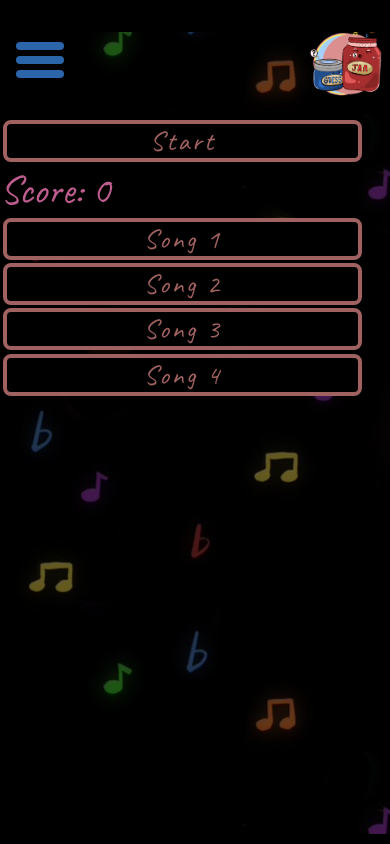
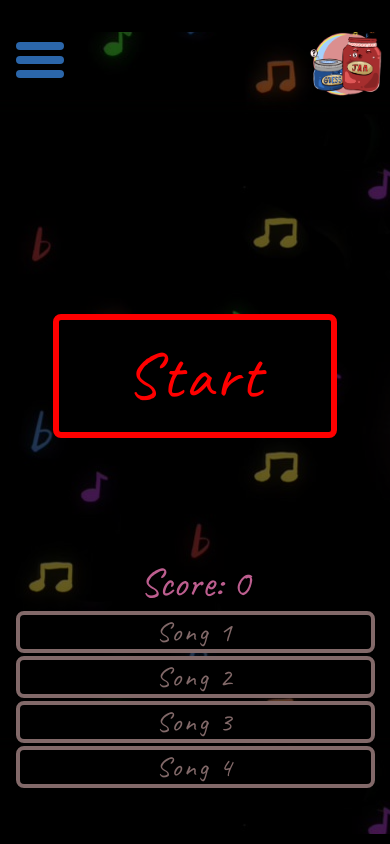
Before and after one commit to ronquiaj/Guess_Jam, a React (Create React App) app in the folder client/: page /game in a window 390 px wide. Built offline with nearby package versions, Linux system fonts and the light colour scheme.

Commit message:
Successfully unscrewed myself but making the mobile and desktop styles and frontend on one page

```diff
--- a/client/src/routes/GamePage/GamePageLogic.tsx
+++ b/client/src/routes/GamePage/GamePageLogic.tsx
@@ -5,10 +5,8 @@ import {
   GetTracks_tracks,
 } from "../../components/__generated__/GetTracks";
 import { useSong } from "../../contexts/SongContext";
-import useWindowDimensions from "../../hooks/useWindowDimensions";
 import GamePageView from "./GamePageView";
 import GET_TRACKS from "./query";
-import "./styles.scss";
 
 const GamePageLogic: FC = () => {
   const score = useRef<number>(0);
@@ -25,7 +23,6 @@ const GamePageLogic: FC = () => {
   const [gameStarted, setGameStarted] = useState<boolean>(false);
   const [getTracks, { data }] = useLazyQuery<GetTracks>(GET_TRACKS);
   const { setCurrentSong, stopCurrentSong } = useSong();
-  const { width } = useWindowDimensions();
   const closeOpeningCountdown = () => setOpeningCountdownOver(true);
   const startGame = () => setGameStarted(true);
 
@@ -86,6 +83,7 @@ const GamePageLogic: FC = () => {
         ]}
         verifySong={verifySong}
         currentTracks={currentTracks}
+        openingCountdownOver={openingCountdownOver}
       />
     </>
   );
--- a/client/src/routes/GamePage/GamePageView.tsx
+++ b/client/src/routes/GamePage/GamePageView.tsx
@@ -1,6 +1,7 @@
 import { FC, MutableRefObject } from "react";
 import Button from "../../components/global/Button/Button";
 import Typography from "../../components/global/Typography/Typography";
+import useWindowDimensions from "../../hooks/useWindowDimensions";
 import { GetTracks_tracks } from "../../components/__generated__/GetTracks";
 import ButtonContainer from "./components/ButtonContainer/ButtonContainer";
 import Countdown from "./components/Countdown/Countdown";
@@ -17,6 +18,7 @@ type Props = {
   songs: GetTracks_tracks[];
   verifySong: (songName: string) => void;
   currentTracks: GetTracks_tracks[];
+  openingCountdownOver: boolean;
 };
 
 const GamePageView: FC<Props> = ({
@@ -29,7 +31,9 @@ const GamePageView: FC<Props> = ({
   songs,
   verifySong,
   currentTracks,
+  openingCountdownOver,
 }: Props) => {
+  const { width } = useWindowDimensions();
   const buttons = {
     buttons: songs.map((song, index) => ({
       buttonName: song && song.name,
@@ -42,21 +46,18 @@ const GamePageView: FC<Props> = ({
   };
 
   return (
-    <div className="gamepage-container">
-      <div className="gamepage-container--center-col">
+    <div className="game-container">
+      <div className="game-container">
         {gameStarted ? (
           <Countdown
             neon={true}
             countdownWords={["Ready?", "Set...", "Go!"]}
-            className="gamepage-container--center-col--ready-set-go"
+            className="game-container--ready-set-go"
             time={1000}
             animationOver={closeOpeningCountdown}
           />
         ) : (
-          <Button
-            className="gamepage-container--center-col--big-button"
-            onClick={startGame}
-          >
+          <Button className="game-container--big-button" onClick={startGame}>
             Start
           </Button>
         )}
@@ -69,7 +70,13 @@ const GamePageView: FC<Props> = ({
         <Typography light={false} variant="hot-pink">
           Score: <span>{score.current}</span>
         </Typography>
-        <ButtonContainer buttons={buttons.buttons} />
+        <ButtonContainer
+          className={`game--button-container ${
+            !openingCountdownOver &&
+            "game-container--button-container--disabled"
+          }`}
+          buttons={buttons.buttons}
+        />
       </div>
     </div>
   );
--- a/client/src/routes/GamePage/components/ButtonContainer/ButtonContainer.tsx
+++ b/client/src/routes/GamePage/components/ButtonContainer/ButtonContainer.tsx
@@ -13,16 +13,12 @@ export type Props = {
       alternateName: string;
     };
   }[];
+  className?: string;
 };
 
-const ButtonContainer: FC<Props> = ({ buttons }: Props) => {
+const ButtonContainer: FC<Props> = ({ buttons, className }: Props) => {
   return (
-    <div
-    //   className={`gamepage--button-container ${
-    //     !openingCountdownOver &&
-    //     "gamepage-container--center-col--button-container--disabled"
-    //   }`}
-    >
+    <div className={className}>
       {buttons.map((button) => (
         <Button onClick={button.onClick}>
           {button.condition
--- a/client/src/routes/GamePage/components/ButtonContainer/styles.scss
+++ /dev/null
@@ -1,2 +0,0 @@
-@import "styles/colors";
-@import "styles/effects";
--- a/client/src/routes/GamePage/styles.scss
+++ b/client/src/routes/GamePage/styles.scss
@@ -1,14 +1,32 @@
 @import "../../styles/colors.scss";
 @import "../../styles/effects.scss";
 
-.gamepage--button-container {
+.game-container {
   display: flex;
   flex-direction: column;
-  justify-content: space-around;
-  &--disabled {
-    & > * {
-      pointer-events: none;
-      filter: grayscale(60%);
+  height: 80vh;
+  justify-content: flex-end;
+  align-items: center;
+  &--big-button {
+    margin-bottom: 7.5rem;
+    width: 15rem;
+    padding: 1rem;
+    color: $red-on;
+    border: 6px solid $red-on;
+    font-size: 4rem;
+  }
+  &--ready-set-go {
+    margin-bottom: 5rem;
+  }
+  &--button-container {
+    display: flex;
+    flex-direction: column;
+    justify-content: space-around;
+    &--disabled {
+      & > * {
+        pointer-events: none;
+        filter: grayscale(60%);
+      }
     }
   }
 }
```
